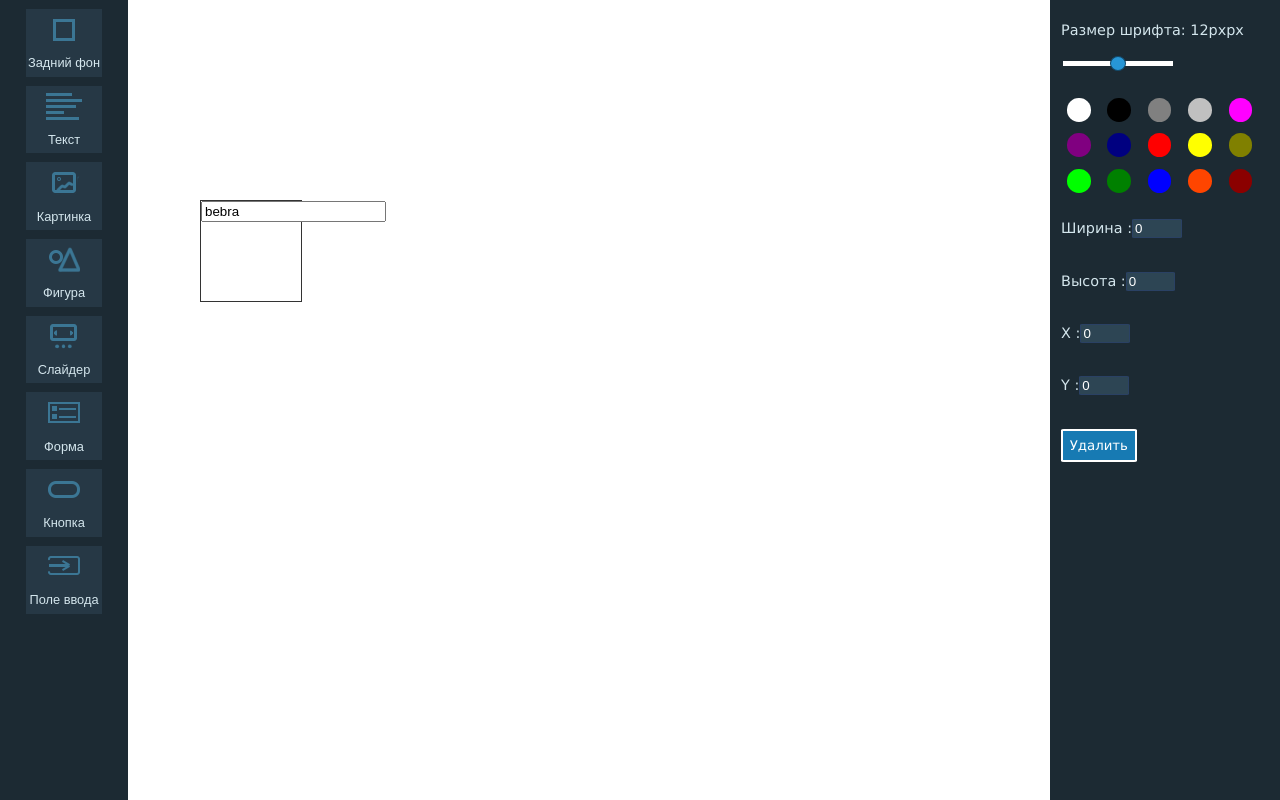
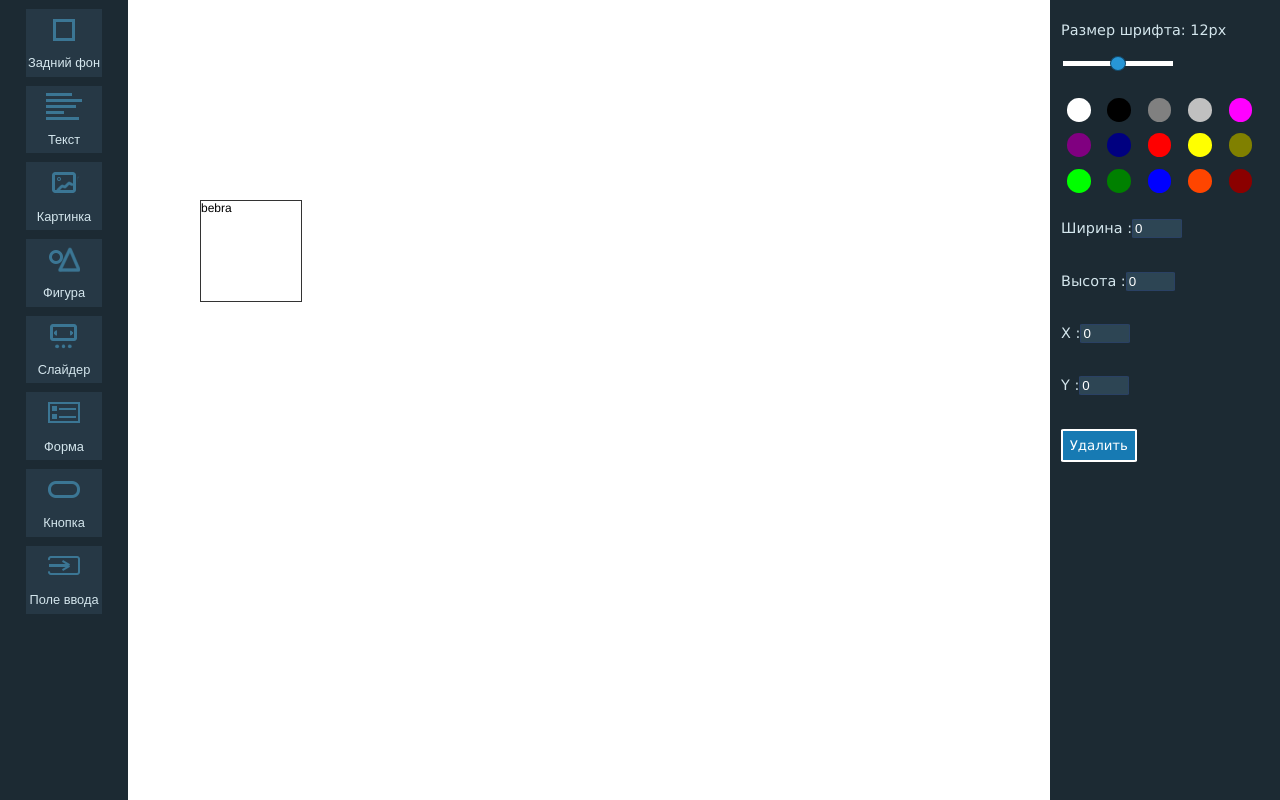
Before and after one commit to ipon1105/WebConstructer, a Vue app in the folder vue/: page / in a window 1280 px wide. Both pictures are taken after a click on the element "Задний фон". Built offline with nearby package versions, Linux system fonts and the light colour scheme.

Commit message:
Добавил изменение размера шрифта

```diff
--- a/vue/src/components/BlockMenu.vue
+++ b/vue/src/components/BlockMenu.vue
@@ -1,9 +1,10 @@
 <template>
     <div class="widjetsMenu">
-        <p>Размер шрифта: {{fontSize}}px</p>
+        <p>Размер шрифта: {{fontSize}}</p>
 
         <input type="range" min="1" max="100"
-                v-model="fontSize"/>
+                v-model="fontSize"
+                @change="changeFontSize($event)"/>
 
         <div class="palitra">
             <div
@@ -59,7 +60,7 @@
         data: () => ({
             width: 0,
             height: 0,
-            fontSize: 0,
+            fontSize: 12,
             x: 0,
             y: 0,
             colorBase: ['#FFFFFF', '#000000', '#808080', '#C0C0C0', '#FF00FF',
@@ -81,6 +82,11 @@
             changeColorText (newValue) {
                 this.changeStyle ({
                     color: newValue
+                })
+            },
+            changeFontSize(event) {
+                this.changeStyle({
+                    fontSize: event.target.value + 'px'
                 })
             },
             processWidth () {
--- a/vue/src/components/TextBlock.vue
+++ b/vue/src/components/TextBlock.vue
@@ -1,6 +1,7 @@
 <template>
-    <MovableBlock>
-        <input type="input" v-model="value"/>
+    <MovableBlock contenteditable>
+        <!-- <p contenteditable>{{value}}</p> -->
+        {{value}}
     </MovableBlock>
 </template>
 
@@ -18,5 +19,10 @@
 </script>
 
 <style>
-
+    /* p{
+        margin: 0;
+    } */
+    MovableBlock{
+        overflow:hidden;
+    }
 </style>
```
